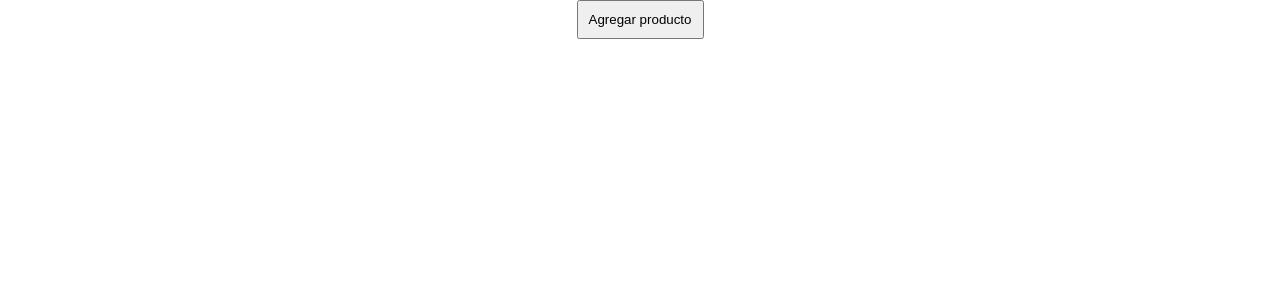
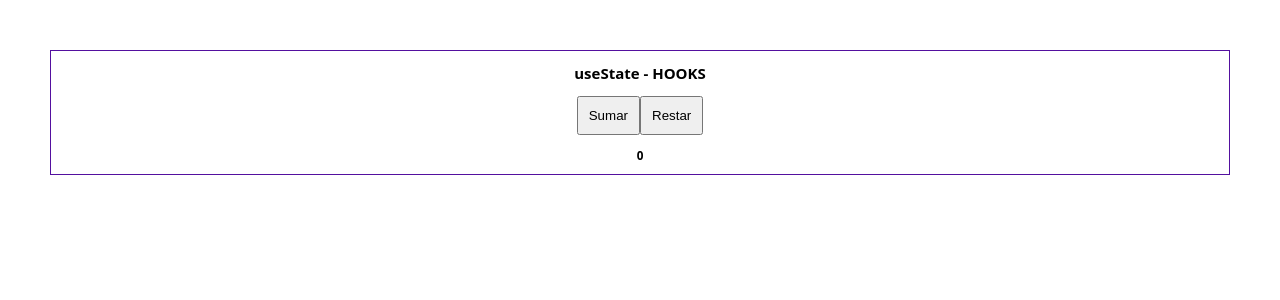
Before and after one commit to DeveSolutions5-0/DeveSolutions5.0, a React (Create React App) app: page / in a window 1280 px wide. Shown: the top 300 px of the page. Built offline with nearby package versions, Linux system fonts and the light colour scheme.

Commit message:
adicion de un contador

```diff
--- a/src/App.js
+++ b/src/App.js
@@ -1,22 +1,13 @@
 import './App.css';
-import React, { Component } from 'react';
-
 import AdminApp from './components/AdminApp';
 import './styles/AdminApp.css'
 
 
-class App extends Component {
-  render() {
-    return (
-      <div className='App'>
+function App(){
+  return (
+    <AdminApp/>
 
-      <AdminApp/>
-      </div>
-
-
-
-    );
-  }
+  );
 }
 
 export default App;
--- a/src/components/AdminApp.js
+++ b/src/components/AdminApp.js
@@ -1,12 +1,26 @@
-import React, { Component } from 'react';
+import { useState } from "react";
 
 
-class AdminApp extends Component {
-    render() {
-        return <button class="Button"> Agregar producto</button>;
+export default function AdminApp() {
+  const [contador, setContador] = useState(0);
 
-    }
+  const sumar = () => setContador(contador + 1);
+  const restar = () => setContador(contador - 1);
+
+  return (
+    <div class="contenedor">
+    <>
+      <h2>useState - HOOKS</h2>
+
+      <nav>
+        <button class="button" onClick={sumar}>Sumar</button>
+        <button class="button" onClick={restar}>Restar</button>
+      </nav>
+
+      <h3>{contador}</h3>
+    </>
+
+    </div>
+  );
+
 }
-
-
-export default AdminApp;
--- a/src/styles/AdminApp.css
+++ b/src/styles/AdminApp.css
@@ -5,6 +5,24 @@
     color: red;
 }
 
-.Button {
+.button {
     padding: 10px;
+    display:flexbox;
+    position: relative;
   }
+
+  .contenedor {
+    display: flex;
+    justify-content: center;
+    align-items: center;
+    flex-direction: column;
+    border: 1px solid rgb(83, 16, 159);
+    font-size: 10px;
+    font-family: "Open Sans";
+    margin: 5em;
+
+
+
+
+
+  }
```
